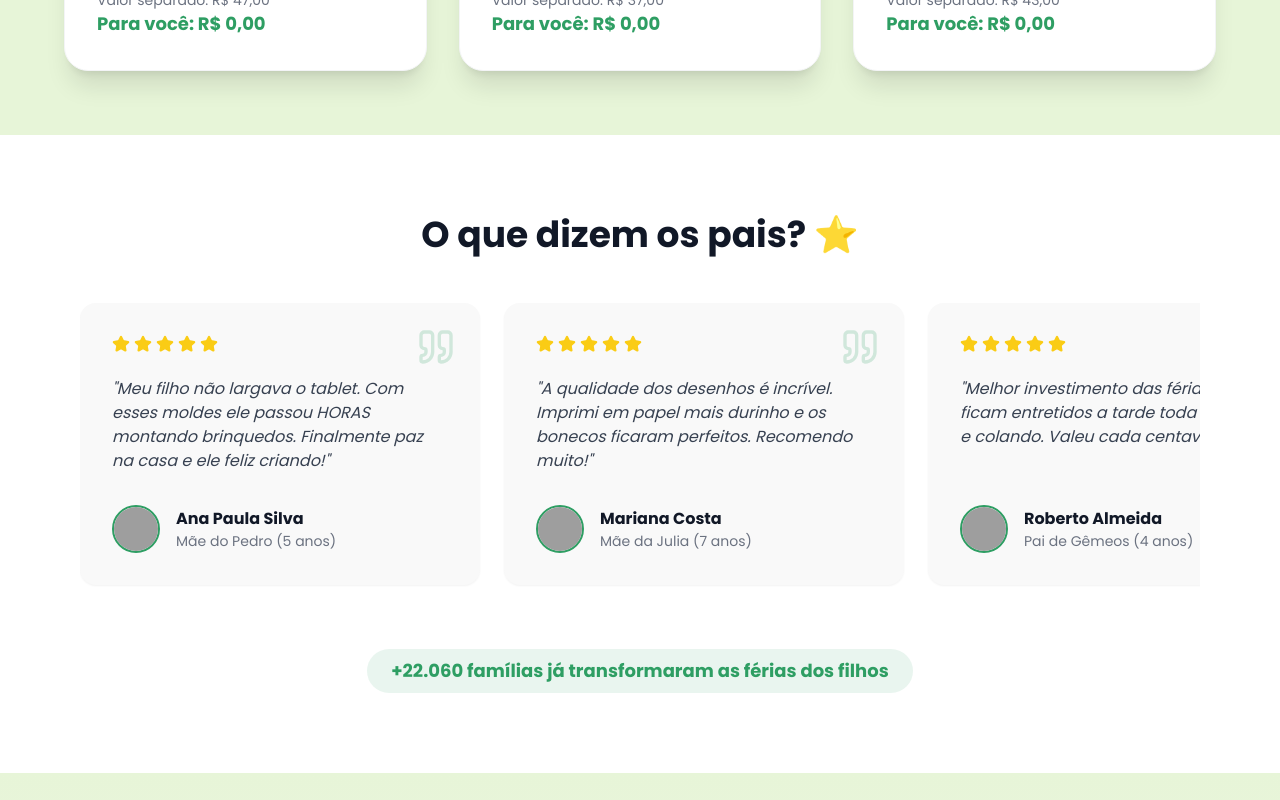
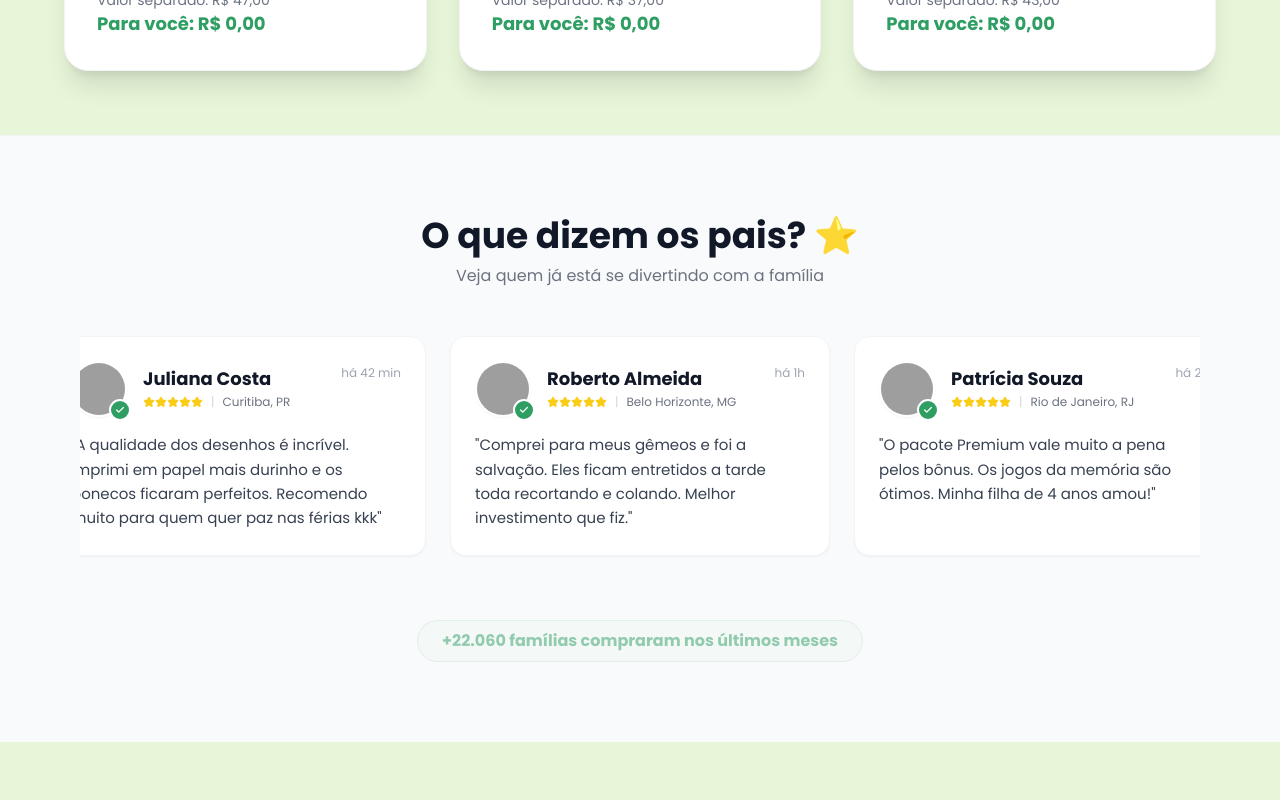
Before and after one commit to thiagofranco742/bonecos3d, a React (Vite) app: page / in a window 1280 px wide. Shown: the part 5000-5800 px from the top of the page. Built offline with nearby package versions, Linux system fonts and the light colour scheme; grey boxes are pictures that could not be loaded.

Commit message:
feat: Enhance testimonial section and bonus label
Updates the testimonial component to include location and time-ago data, and implements automatic scrolling for the testimonials carousel. Also, changes the "GRÁTIS" label in the bonus section to "Bônus".

```diff
--- a/components/Bonus.tsx
+++ b/components/Bonus.tsx
@@ -34,7 +34,7 @@ const Bonus: React.FC = () => {
                                     className="w-full h-full object-contain transition-transform duration-500 hover:scale-105"
                                 />
                                 <div className="absolute top-4 right-4 bg-green-500 text-white text-xs font-bold px-3 py-1 rounded-full shadow-lg">
-                                    GRÁTIS
+                                    Bônus
                                 </div>
                             </div>
                             <div className="p-8 flex-1 flex flex-col">
--- a/components/Testimonials.tsx
+++ b/components/Testimonials.tsx
@@ -1,52 +1,100 @@
-import React from 'react';
-import { Star, Quote } from 'lucide-react';
+import React, { useEffect, useRef } from 'react';
+import { Star } from 'lucide-react';
 import { TESTIMONIALS } from '../constants';
 
 const Testimonials: React.FC = () => {
+    const scrollRef = useRef<HTMLDivElement>(null);
+
+    useEffect(() => {
+        const scrollContainer = scrollRef.current;
+        if (!scrollContainer) return;
+
+        const interval = setInterval(() => {
+            if (!scrollContainer) return;
+
+            const firstCard = scrollContainer.firstElementChild as HTMLElement;
+            if (!firstCard) return;
+
+            // Calculate scroll amount (card width + gap)
+            // Gap is 1.5rem (24px) from gap-6
+            const scrollAmount = firstCard.clientWidth + 24;
+            const maxScrollLeft = scrollContainer.scrollWidth - scrollContainer.clientWidth;
+
+            if (scrollContainer.scrollLeft >= maxScrollLeft - 10) {
+                // Return to start
+                scrollContainer.scrollTo({ left: 0, behavior: 'smooth' });
+            } else {
+                // Scroll next
+                scrollContainer.scrollBy({ left: scrollAmount, behavior: 'smooth' });
+            }
+        }, 3500); // 3.5 seconds interval
+
+        return () => clearInterval(interval);
+    }, []);
+
     return (
-        <section className="py-20 bg-white">
+        <section className="py-20 bg-gray-50 border-t border-gray-100">
             <div className="max-w-6xl mx-auto px-4">
                 <div className="text-center mb-12">
-                    <h2 className="text-3xl md:text-4xl font-bold text-gray-900">
-                        O que dizem os pais? <span className="text-yellow-500">⭐</span>
+                    <h2 className="text-3xl md:text-4xl font-bold text-gray-900 mb-2">
+                        O que dizem os pais? <span className="text-yellow-400">⭐</span>
                     </h2>
+                    <p className="text-gray-500">Veja quem já está se divertindo com a família</p>
                 </div>
 
                 {/* Container do Carrossel */}
-                <div className="flex overflow-x-auto snap-x snap-mandatory gap-6 pb-8 scrollbar-hide -mx-4 px-4 md:mx-0 md:px-0">
+                <div
+                    ref={scrollRef}
+                    className="flex overflow-x-auto snap-x snap-mandatory gap-6 pb-8 scrollbar-hide -mx-4 px-4 md:mx-0 md:px-0"
+                >
                     {TESTIMONIALS.map((testimonial) => (
                         <div
                             key={testimonial.id}
-                            className="snap-center shrink-0 w-[85vw] md:w-[400px] bg-brand-cream p-8 rounded-2xl shadow-sm relative flex flex-col"
+                            className="snap-center shrink-0 w-[85vw] md:w-[380px] bg-white p-6 rounded-2xl shadow-sm border border-gray-100 flex flex-col hover:shadow-md transition-shadow"
                         >
-                            <Quote className="absolute top-6 right-6 text-brand-green/20" size={40} />
+                            {/* Header do Card - Estilo Social */}
+                            <div className="flex items-center gap-4 mb-4">
+                                <div className="relative">
+                                    <img
+                                        src={testimonial.avatar}
+                                        alt={testimonial.name}
+                                        className="w-14 h-14 rounded-full object-cover border-2 border-white shadow-sm"
+                                    />
+                                    <div className="absolute -bottom-1 -right-1 bg-brand-green text-white text-[10px] p-1 rounded-full border-2 border-white">
+                                        <svg xmlns="http://www.w3.org/2000/svg" width="10" height="10" viewBox="0 0 24 24" fill="none" stroke="currentColor" strokeWidth="3" strokeLinecap="round" strokeLinejoin="round"><polyline points="20 6 9 17 4 12"></polyline></svg>
+                                    </div>
+                                </div>
 
-                            <div className="flex items-center gap-1 mb-6 text-yellow-400">
-                                {[...Array(testimonial.rating)].map((_, i) => (
-                                    <Star key={i} size={18} fill="currentColor" />
-                                ))}
+                                <div className="flex-1">
+                                    <h4 className="font-bold text-gray-900 text-lg leading-tight">{testimonial.name}</h4>
+
+                                    <div className="flex flex-wrap items-center gap-x-2 text-xs text-gray-500 mt-1">
+                                        <div className="flex text-yellow-400">
+                                            {[...Array(testimonial.rating)].map((_, i) => (
+                                                <Star key={i} size={12} fill="currentColor" />
+                                            ))}
+                                        </div>
+                                        <span className="text-gray-300">|</span>
+                                        <span>{testimonial.location}</span>
+                                    </div>
+                                </div>
+
+                                <div className="text-xs text-gray-400 whitespace-nowrap self-start mt-1">
+                                    {testimonial.timeAgo}
+                                </div>
                             </div>
 
-                            <p className="text-gray-700 italic mb-8 relative z-10 flex-1">"{testimonial.text}"</p>
-
-                            <div className="flex items-center gap-4 mt-auto">
-                                <img
-                                    src={testimonial.avatar}
-                                    alt={testimonial.name}
-                                    className="w-12 h-12 rounded-full object-cover border-2 border-brand-green"
-                                />
-                                <div>
-                                    <h4 className="font-bold text-gray-900">{testimonial.name}</h4>
-                                    <p className="text-sm text-gray-500">{testimonial.role}</p>
-                                </div>
+                            {/* Conteúdo */}
+                            <div className="relative">
+                                <p className="text-gray-700 leading-relaxed text-[15px]">"{testimonial.text}"</p>
                             </div>
                         </div>
                     ))}
                 </div>
 
                 <div className="mt-8 text-center">
-                    <p className="text-brand-green font-bold text-lg bg-brand-green/10 inline-block px-6 py-2 rounded-full">
-                        +22.060 famílias já transformaram as férias dos filhos
+                    <p className="text-brand-green font-bold text-sm md:text-base bg-brand-green/5 border border-brand-green/20 inline-block px-6 py-2 rounded-full animate-pulse">
+                        +22.060 famílias compraram nos últimos meses
                     </p>
                 </div>
             </div>
--- a/constants.tsx
+++ b/constants.tsx
@@ -76,26 +76,47 @@ export const PROCESS_STEPS: ProcessStep[] = [
 export const TESTIMONIALS: Testimonial[] = [
     {
         id: '1',
-        name: 'Ana Paula Silva',
-        role: 'Mãe do Pedro (5 anos)',
-        text: 'Meu filho não largava o tablet. Com esses moldes ele passou HORAS montando brinquedos. Finalmente paz na casa e ele feliz criando!',
-        avatar: 'https://i.pravatar.cc/150?u=a042581f4e29026024d',
+        name: 'Fernanda Oliveira',
+        location: 'São Paulo, SP',
+        timeAgo: 'há 15 min',
+        text: 'Gente, que material maravilhoso! Meu filho Davi passou a semana toda montando os brinquedos. Finalmente consegui tirar ele do tablet. Vale cada centavo!',
+        avatar: 'https://images.unsplash.com/photo-1544005313-94ddf0286df2?auto=format&fit=crop&q=80&w=150&h=150',
         rating: 5
     },
     {
         id: '2',
-        name: 'Mariana Costa',
-        role: 'Mãe da Julia (7 anos)',
-        text: 'A qualidade dos desenhos é incrível. Imprimi em papel mais durinho e os bonecos ficaram perfeitos. Recomendo muito!',
-        avatar: 'https://i.pravatar.cc/150?u=a04258a2462d826712d',
+        name: 'Juliana Costa',
+        location: 'Curitiba, PR',
+        timeAgo: 'há 42 min',
+        text: 'A qualidade dos desenhos é incrível. Imprimi em papel mais durinho e os bonecos ficaram perfeitos. Recomendo muito para quem quer paz nas férias kkk',
+        avatar: 'https://images.unsplash.com/photo-1438761681033-6461ffad8d80?auto=format&fit=crop&q=80&w=150&h=150',
         rating: 5
     },
     {
         id: '3',
         name: 'Roberto Almeida',
-        role: 'Pai de Gêmeos (4 anos)',
-        text: 'Melhor investimento das férias. Eles ficam entretidos a tarde toda recortando e colando. Valeu cada centavo.',
-        avatar: 'https://i.pravatar.cc/150?u=a042581f4e29026704d',
+        location: 'Belo Horizonte, MG',
+        timeAgo: 'há 1h',
+        text: 'Comprei para meus gêmeos e foi a salvação. Eles ficam entretidos a tarde toda recortando e colando. Melhor investimento que fiz.',
+        avatar: 'https://images.unsplash.com/photo-1500648767791-00dcc994a43e?auto=format&fit=crop&q=80&w=150&h=150',
+        rating: 5
+    },
+    {
+        id: '4',
+        name: 'Patrícia Souza',
+        location: 'Rio de Janeiro, RJ',
+        timeAgo: 'há 2h',
+        text: 'O pacote Premium vale muito a pena pelos bônus. Os jogos da memória são ótimos. Minha filha de 4 anos amou!',
+        avatar: 'https://images.unsplash.com/photo-1534528741775-53994a69daeb?auto=format&fit=crop&q=80&w=150&h=150',
+        rating: 5
+    },
+    {
+        id: '5',
+        name: 'Carla Mendez',
+        location: 'Porto Alegre, RS',
+        timeAgo: 'há 3h',
+        text: 'Simplesmente apaixonada! 😍 É muita coisa, nem acreditei quando vi a quantidade de arquivos. Dá pra brincar o ano todo.',
+        avatar: 'https://images.unsplash.com/photo-1531123897727-8f129e1688ce?auto=format&fit=crop&q=80&w=150&h=150',
         rating: 5
     }
 ];
--- a/types.ts
+++ b/types.ts
@@ -10,7 +10,8 @@ export interface Feature {
 export interface Testimonial {
     id: string;
     name: string;
-    role: string;
+    location: string;
+    timeAgo: string;
     text: string;
     avatar: string;
     rating: number;
```
